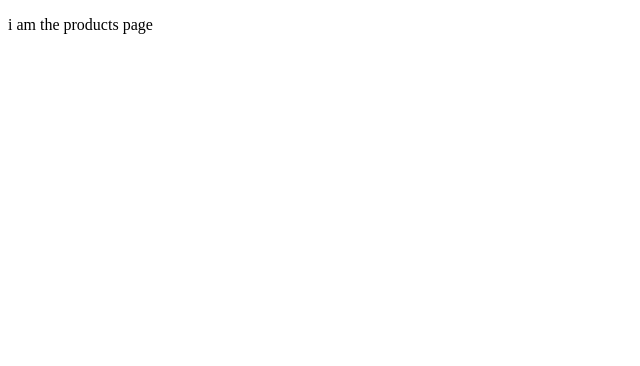
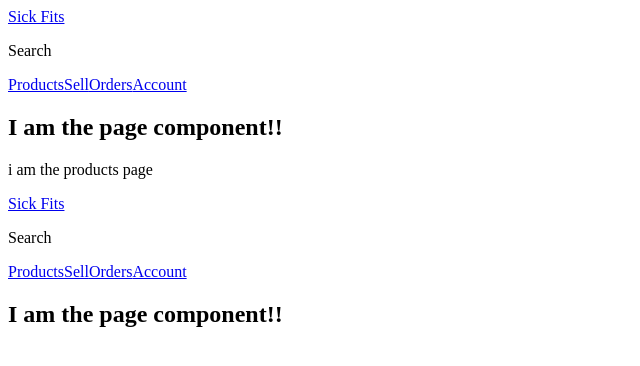
Before and after one commit to theTSLC/ecommerce-app, a Next.js app in the folder sick-fits/frontend/: page /products in a window 1280 px wide. Shown: the top 366 px of the page, without its empty margins (0-640 px from the left). Built offline with nearby package versions, Linux system fonts and the light colour scheme.

Commit message:
v1: base pages and components

```diff
--- /dev/null
+++ b/sick-fits/frontend/components/Header.js
@@ -0,0 +1,16 @@
+import Link from 'next/link';
+import Nav from './Nav';
+
+export default function Header() {
+  return (
+    <header>
+      <div className="bar">
+        <Link href="/">Sick Fits</Link>
+      </div>
+      <div className="subBar">
+        <p>Search </p>
+      </div>
+      <Nav />
+    </header>
+  );
+}
--- /dev/null
+++ b/sick-fits/frontend/components/Nav.js
@@ -0,0 +1,12 @@
+import Link from 'next/link';
+
+export default function Nav() {
+  return (
+    <nav>
+      <Link href="/products">Products</Link>
+      <Link href="/sell">Sell</Link>
+      <Link href="/orders">Orders</Link>
+      <Link href="/account">Account</Link>
+    </nav>
+  );
+}
--- /dev/null
+++ b/sick-fits/frontend/components/Page.js
@@ -0,0 +1,16 @@
+import PropTypes from 'prop-types';
+import Header from './Header';
+
+export default function Page({ children }) {
+  return (
+    <div>
+      <Header />
+      <h2> I am the page component!!</h2>
+      {children}
+    </div>
+  );
+}
+
+Page.propTypes = {
+  children: PropTypes.any,
+};
--- /dev/null
+++ b/sick-fits/frontend/pages/_app.js
@@ -0,0 +1,16 @@
+/* eslint-disable react/jsx-props-no-spreading */
+import PropTypes from 'prop-types';
+import Page from '../components/Page';
+
+export default function MyApp({ Component, pageProps }) {
+  return (
+    <Page>
+      <Component {...pageProps} />
+    </Page>
+  );
+}
+
+MyApp.propTypes = {
+  Component: PropTypes.any,
+  pageProps: PropTypes.object,
+};
--- /dev/null
+++ b/sick-fits/frontend/pages/_document.js
@@ -0,0 +1,15 @@
+import Document, { Html, Head, NextScript, Main } from 'next/document';
+
+export default class MyDocument extends Document {
+  render() {
+    return (
+      <Html lang="en" data-me="dope2023">
+        {/* <Head></Head> */}
+        <body>
+          <Main />
+          <NextScript />
+        </body>
+      </Html>
+    );
+  }
+}
--- a/sick-fits/frontend/pages/index.js
+++ b/sick-fits/frontend/pages/index.js
@@ -1,7 +1,8 @@
 export default function IndexPage() {
   return (
-    <div>
+    <>
       <p> Hello world I got this, I work at Stride!!</p>
-    </div>
+      <code>awdadaw</code>
+    </>
   );
 }
--- a/sick-fits/frontend/pages/products.js
+++ b/sick-fits/frontend/pages/products.js
@@ -1,7 +1,10 @@
+import Page from '../components/Page';
+
 export default function ProductsPage() {
   return (
     <div>
       <p>i am the products page</p>
+      <Page />
     </div>
   );
 }
```
